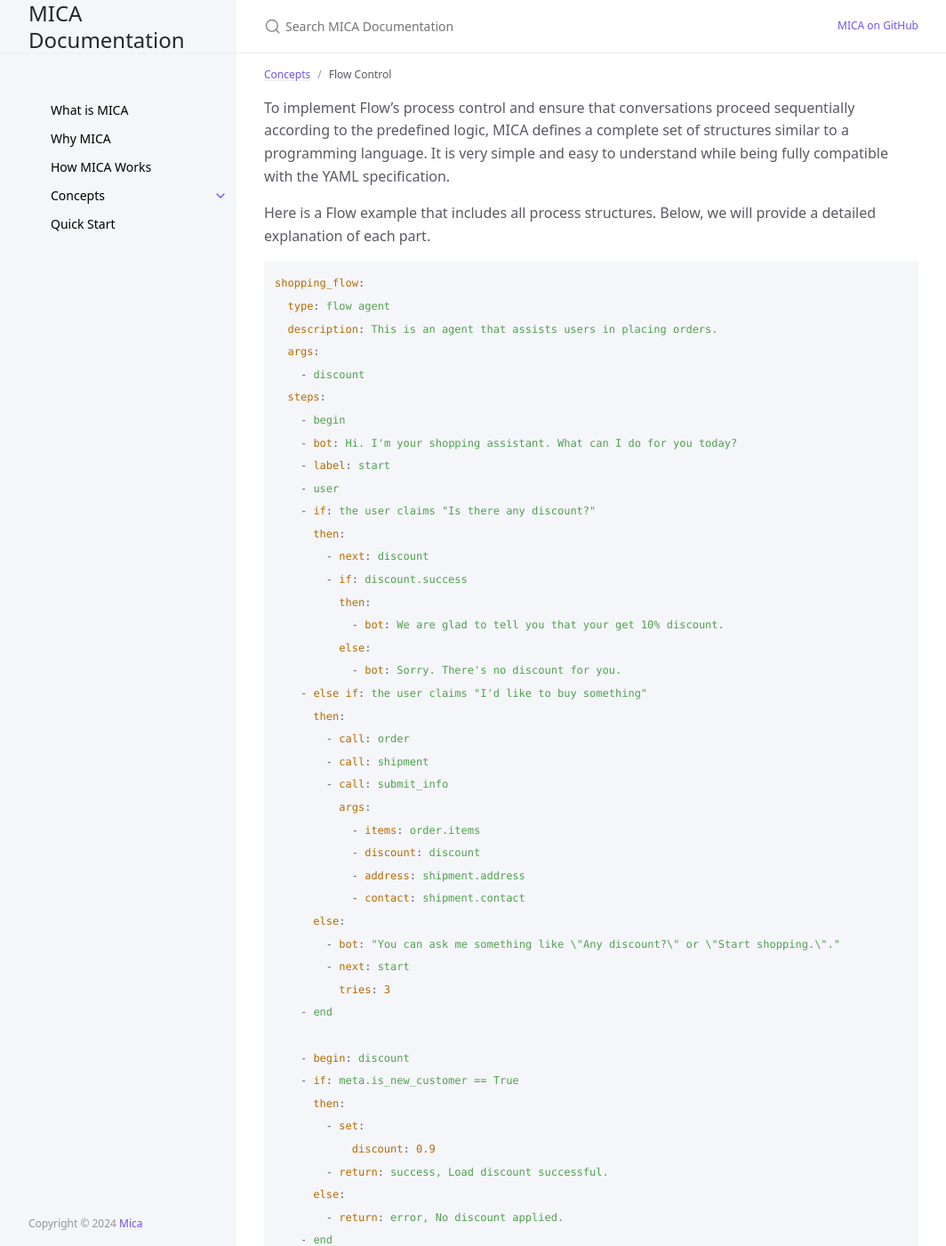
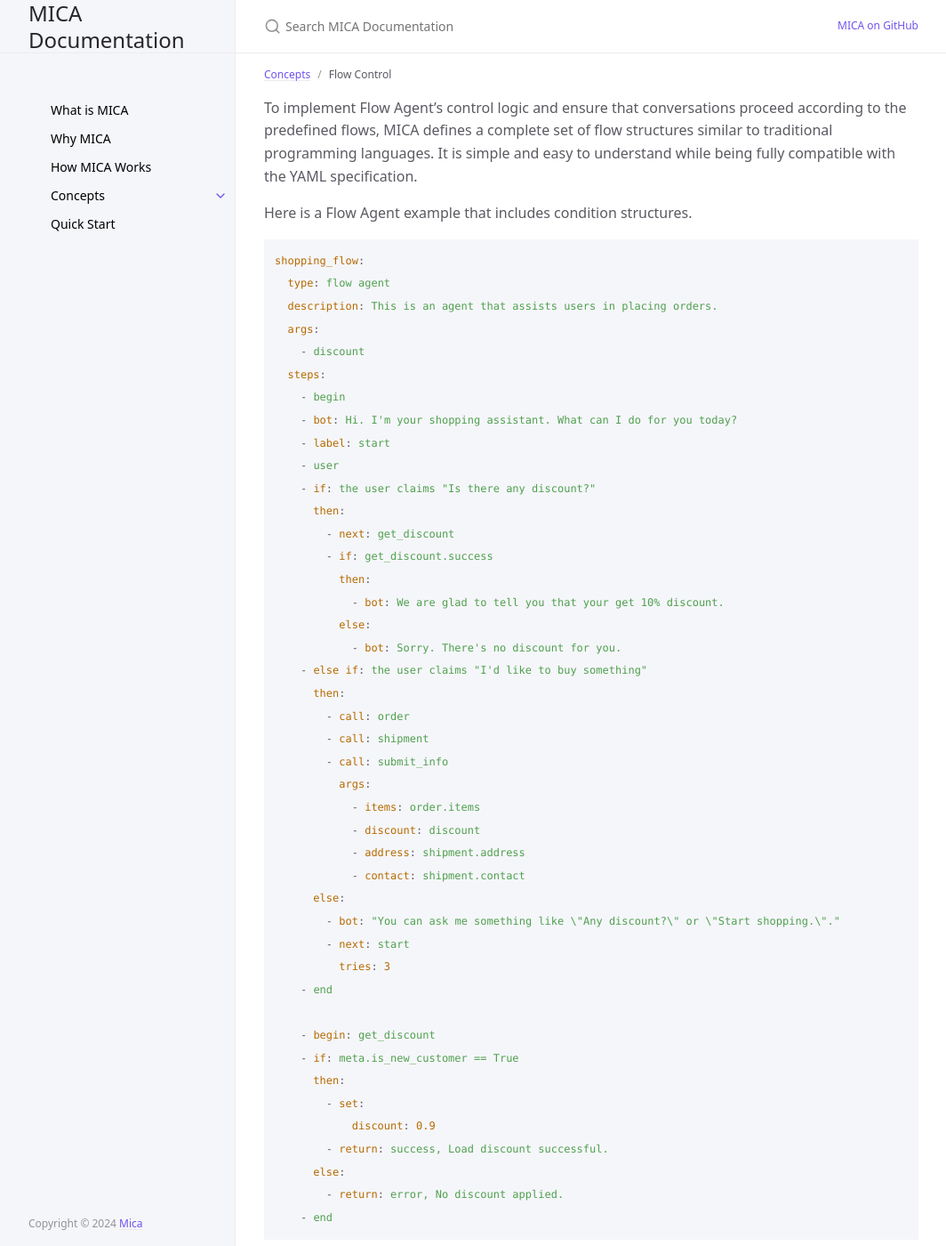
Before and after one commit to Mica-labs/Mica-labs.github.io, a Jekyll site: the page built from docs/concepts/steps.md, in a window 1280 px wide and 1400 px high. Shown: the whole window at 89% size, without its empty margins (107-1171 px from the left). Built offline with Jekyll 4.4.1, drawn with Linux system fonts in a browser that asks for light colours; cached includes are drawn as plain includes; some of the changed text lies outside the part shown.

Commit message:
Update steps.md

````diff
--- a/docs/concepts/steps.md
+++ b/docs/concepts/steps.md
@@ -5,9 +5,9 @@ parent: Concepts
 nav_order: 3
 ---
 
-To implement Flow's process control and ensure that conversations proceed sequentially according to the predefined logic, MICA defines a complete set of structures similar to a programming language. It is very simple and easy to understand while being fully compatible with the YAML specification.
+To implement Flow Agent's control logic and ensure that conversations proceed according to the predefined flows, MICA defines a complete set of flow structures similar to traditional programming languages. It is simple and easy to understand while being fully compatible with the YAML specification.
 
-Here is a Flow example that includes all process structures. Below, we will provide a detailed explanation of each part.
+Here is a Flow Agent example that includes condition structures.
 ```yaml
 shopping_flow:
   type: flow agent
@@ -21,8 +21,8 @@ shopping_flow:
     - user
     - if: the user claims "Is there any discount?"
       then:
-        - next: discount
-        - if: discount.success
+        - next: get_discount
+        - if: get_discount.success
           then:
             - bot: We are glad to tell you that your get 10% discount.
           else:
@@ -43,7 +43,7 @@ shopping_flow:
           tries: 3
     - end
 
-    - begin: discount
+    - begin: get_discount
     - if: meta.is_new_customer == True
       then:
         - set:
````
Also changed, not shown: other parts of docs/concepts/steps.md (+1 -1 lines).
